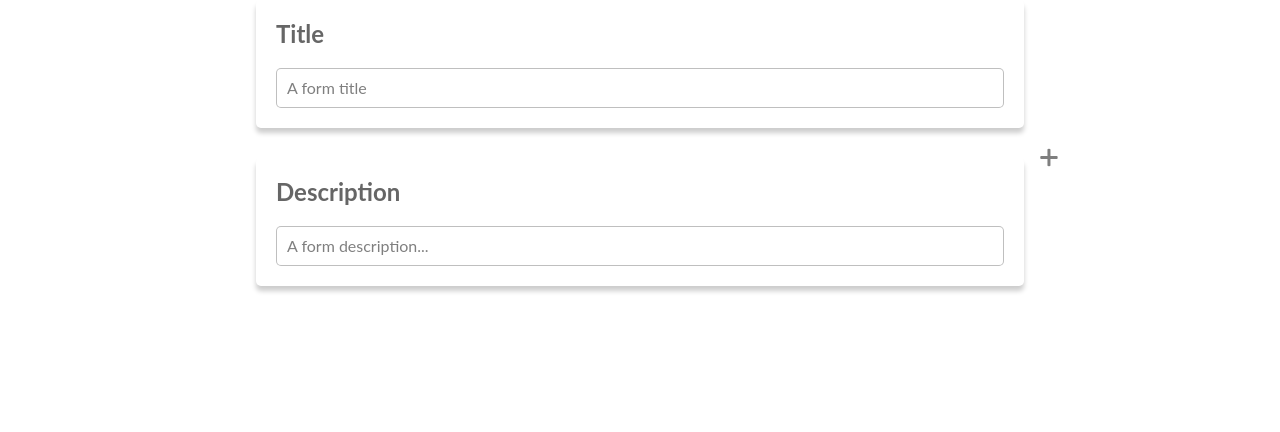
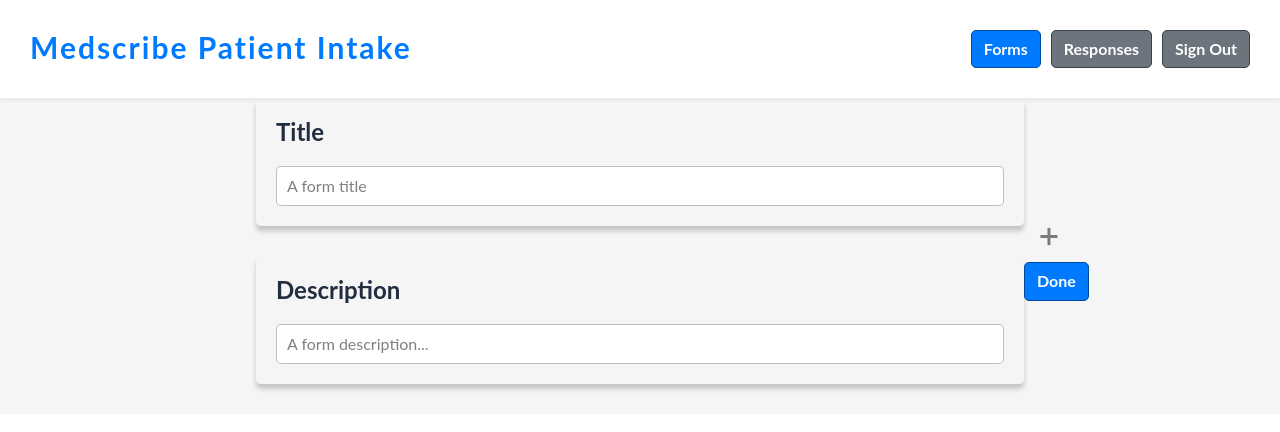
Before and after one commit to jmoyers/healthcare, a React (Create React App) app in the folder client/: page /edit in a window 1280 px wide. Shown: the top 432 px of the page. Built offline with nearby package versions, Linux system fonts and the light colour scheme.

Commit message:
Add header, routes, a button component
* Begin work on general application structure
* Add a button component for all buttons int he app
* Add some basic routes and a header, we'll have a section for forms,
form reponses, and the ability to sign out
* We'll also have the ability to add a new form

```diff
--- a/client/src/App.js
+++ b/client/src/App.js
@@ -4,16 +4,22 @@
 import "./App.scss";
 import "./icons/css/entypo.css";
 
+import styles from "./Home.module.scss";
+
 import { Routes, Route, BrowserRouter } from "react-router-dom";
 import MedscribeIntake from "./MedscribeIntake";
 import FormEdit from "./FormEdit";
+import Header from "./Header";
 
 const App = () => (
   <BrowserRouter>
-    <Routes>
-      <Route path="/" element={<MedscribeIntake />} />
-      <Route path="/edit" element={<FormEdit />} />
-    </Routes>
+    <div className={styles.container}>
+      <Header />
+      <Routes>
+        <Route path="/" element={<MedscribeIntake />} />
+        <Route path="/edit" element={<FormEdit />} />
+      </Routes>
+    </div>
   </BrowserRouter>
 );
 
--- a/client/src/App.scss
+++ b/client/src/App.scss
@@ -69,3 +69,7 @@
 *::placeholder {
   color: $color-text-light;
 }
+
+:global(body) {
+  background-color: whitesmoke;
+}
--- /dev/null
+++ b/client/src/Button.js
@@ -0,0 +1,46 @@
+import React from "react";
+import styles from "./Button.module.scss";
+import cx from "classnames";
+import { useNavigate } from "react-router-dom";
+
+function Button(props) {
+  const {
+    onClick = () => {},
+    className = [],
+    type = "primary",
+    icon,
+    children,
+    size,
+    to,
+  } = props;
+
+  const navigate = useNavigate();
+
+  const _onClick = (e) => {
+    // sane default
+    e.stopPropagation();
+
+    if (to) {
+      navigate(to);
+    }
+
+    onClick(e);
+  };
+
+  return (
+    <button
+      className={cx(styles.button, className, {
+        [styles.primary]: type === "primary",
+        [styles.secondary]: type === "secondary",
+        [styles.danger]: type === "danger",
+        [styles.large]: size === "large",
+      })}
+      onClick={_onClick}
+    >
+      {icon && <i className={cx("icon-" + icon, styles.icon)} />}
+      {children}
+    </button>
+  );
+}
+
+export default React.memo(Button);
--- /dev/null
+++ b/client/src/Button.module.scss
@@ -0,0 +1,66 @@
+@import "variables";
+
+.button {
+  border-radius: $border-radius;
+
+  padding: 0.9rem 1.2rem;
+  color: white;
+  cursor: pointer;
+  display: flex;
+  align-items: center;
+  font-weight: bold;
+}
+
+.large {
+  padding: 2rem 2.4rem;
+  font-size: 2rem;
+}
+
+.button:not(:last-child) {
+  margin-right: 1rem;
+}
+
+.icon {
+  font-size: 1.5rem;
+  margin-left: -0.5rem;
+  margin-right: 0.3rem;
+}
+
+.primary {
+  background-color: $color-button-primary;
+  border: 1px solid $color-button-primary-border;
+}
+
+.secondary {
+  background-color: $color-button-secondary;
+  border: 1px solid $color-button-secondary-border;
+}
+
+.danger {
+  background-color: $color-button-danger;
+  border: 1px solid $color-button-danger-border;
+}
+
+.primary:hover {
+  background-color: $color-button-primary-hover;
+}
+
+.secondary:hover {
+  background-color: $color-button-secondary-hover;
+}
+
+.danger:hover {
+  background-color: $color-button-danger-hover;
+}
+
+.primary:active {
+  background-color: $color-button-primary-active;
+}
+
+.secondary:active {
+  background-color: $color-button-secondary-active;
+}
+
+.danger:active {
+  background-color: $color-button-danger-active;
+}
--- a/client/src/FormEdit.js
+++ b/client/src/FormEdit.js
@@ -2,6 +2,7 @@
 import style from "./FormEdit.module.scss";
 import cx from "classnames";
 import IconButton from "./IconButton";
+import Button from "./Button";
 
 const useFormState = (initial) => {
   const [state, setState] = useState(initial);
@@ -47,6 +48,7 @@
       </div>
       <div className={style.controlsContainer}>
         <IconButton icon="plus" size="md" />
+        <Button type="primary">Done</Button>
       </div>
     </div>
   );
--- /dev/null
+++ b/client/src/Header.js
@@ -0,0 +1,38 @@
+import React from "react";
+
+import Button from "./Button";
+import styles from "./Header.module.scss";
+
+function Header() {
+  let signedInUser = true;
+
+  return (
+    <div className={styles.header}>
+      <div className={styles.siteName}>Medscribe Patient Intake</div>
+      <div className={styles.rightNav}>
+        {!signedInUser ? (
+          <>
+            <Button to="/signup">Get Started</Button>
+            <Button to="/signin" type="secondary">
+              Sign In
+            </Button>
+          </>
+        ) : (
+          <>
+            <Button to="/forms" type="primary">
+              Forms
+            </Button>
+            <Button to="/responses" type="secondary">
+              Responses
+            </Button>
+            <Button to="/signout" type="secondary">
+              Sign Out
+            </Button>
+          </>
+        )}
+      </div>
+    </div>
+  );
+}
+
+export default React.memo(Header);
--- /dev/null
+++ b/client/src/Header.module.scss
@@ -0,0 +1,21 @@
+@import "variables";
+
+.header {
+  display: flex;
+  justify-content: space-between;
+  background-color: white;
+  padding: 3rem;
+  box-shadow: $box-shadow-home;
+}
+
+.siteName {
+  font-size: 3rem;
+  font-weight: bold;
+  letter-spacing: 0.2rem;
+  color: $color-button-primary;
+}
+
+.rightNav {
+  display: flex;
+  justify-content: space-around;
+}
--- /dev/null
+++ b/client/src/Home.module.scss
@@ -0,0 +1,33 @@
+.container {
+  background-color: whitesmoke;
+
+  width: 100%;
+  height: 100%;
+
+  color: #232d41;
+
+  display: flex;
+  flex-direction: column;
+}
+
+.callToAction {
+  display: flex;
+  justify-content: center;
+}
+
+.siteTitle {
+  margin: 9rem 0 0 0;
+  width: 100%;
+  text-align: center;
+  font-size: 4.8rem;
+  padding: 0 10rem;
+}
+
+.siteSubhead {
+  text-align: center;
+  font-weight: normal;
+  padding: 0 10rem;
+  margin: 2rem 0;
+  line-height: 3rem;
+  font-size: 2rem;
+}
--- a/client/src/MedscribeIntake.module.scss
+++ b/client/src/MedscribeIntake.module.scss
@@ -4,7 +4,6 @@
   display: flex;
   margin-left: auto;
   margin-right: auto;
-  border: 1px solid red;
   justify-content: center;
 }
 
```
Also changed, not shown: client/src/shortplan.txt (deleted), 1 other file (tests, documents, lock files or other folders).
